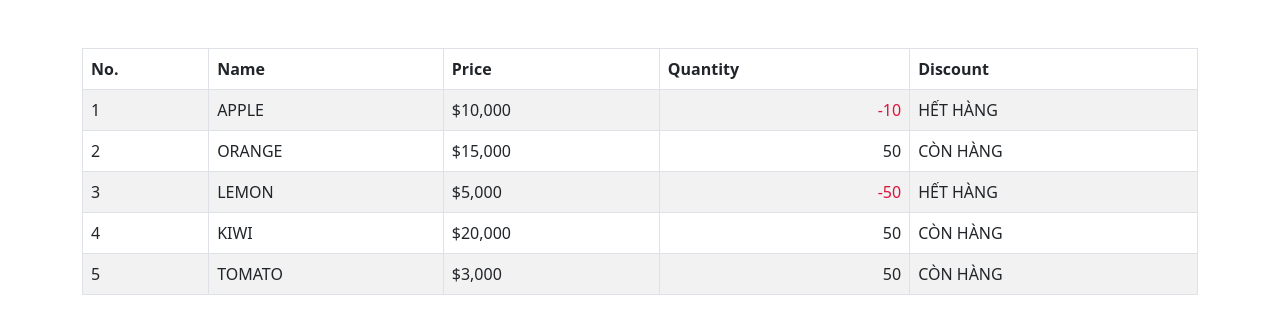
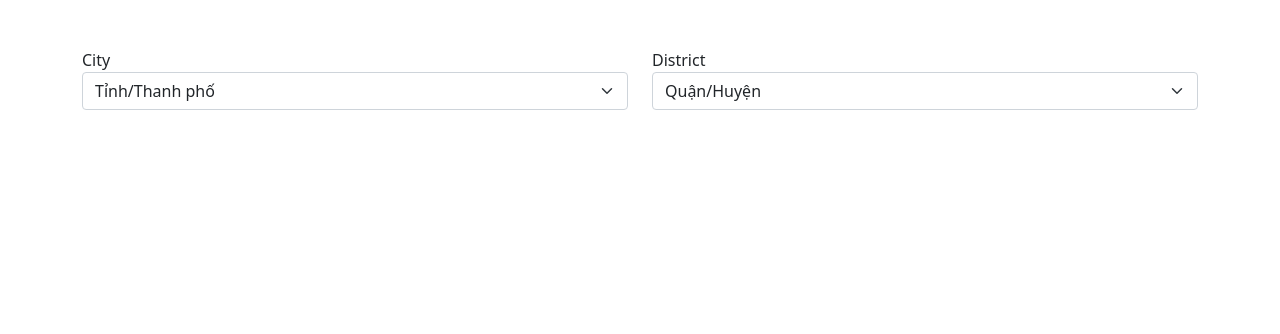
Before and after one commit to Tran-Du-Su/Angular12, an Angular app: page / in a window 1280 px wide. Shown: the top 334 px of the page. Built offline with nearby package versions, Linux system fonts and the light colour scheme.

Commit message:
SelectCityDistrict

```diff
--- a/src/app/home/home.component.html
+++ b/src/app/home/home.component.html
@@ -2,30 +2,20 @@
 
 <div class="container">
 
-<table class="table table-bordered table-striped mt-5">
-  <thead>
-    <tr>
-      <th>No.</th>
-      <th>Name</th>
-      <th>Price</th>
-      <th>Quantity</th>
-      <th>Discount</th>
-    </tr>
-  </thead>
+  <div class="mt-5 row">
+    <div class="col-6">
+      <label for="">City</label>
+      <select class="form-select" (change)="changeCity($event)">
+        <option *ngFor="let data of vietNamData" value="{{ data.city }}">{{ data.city }}</option>
+      </select>
+    </div>
 
-  <tbody>
-    <tr *ngFor="let juice of juices; let i = index">
-      <td>{{ i+1 }}</td>
-      <td>{{ juice.name | uppercase}}</td>
-      <td>{{ juice.price | currency: "USD": "symbol": "1.0"}}</td>
-      <td class="text-end" [ngClass] = "{ 'negative' : juice.quantity < 0 }">{{ juice.quantity }}</td>
-      <td>{{ juice.quantity | onsale | uppercase}}</td>
-      <!-- <td>
-        <span *ngIf="juice.discount">Discount</span>
-      </td> -->
-    </tr>
-  </tbody>
-
-</table>
+    <div class="col-6">
+      <label for="">District</label>
+      <select class="form-select" (change)="changeCity($event)">
+        <option *ngFor="let district of districts" value="{{ district }}">{{ district}}</option>
+      </select>
+    </div>
+  </div>
 
 </div>
--- a/src/app/home/home.component.ts
+++ b/src/app/home/home.component.ts
@@ -3,24 +3,137 @@ import { Component, OnInit } from '@angular/core';
 @Component({
   selector: 'app-home',
   templateUrl: './home.component.html',
-  styleUrls: ['./home.component.scss']
+  styleUrls: ['./home.component.scss'],
 })
 export class HomeComponent implements OnInit {
-
-  public name = 'Su';
-  public age = 23;
-  public juices = [
-    { name: 'Apple', price: 10000, quantity: -10, discount: true },
-    { name: 'Orange', price: 15000, quantity: 50 , discount: false},
-    { name: 'Lemon', price: 5000, quantity: -50, discount: true   },
-    { name: 'Kiwi', price: 20000, quantity: 50 , discount: false},
-    { name: 'Tomato', price: 3000, quantity: 50 , discount: false},
+  public districts: string[] = ['Quận/Huyện'];
+  public vietNamData = [
+    {city: 'Tỉnh/Thanh phố', district: ['Quận/Huyện']},
+    {
+      city: 'Huế',
+      district: [
+        'Thành phố Huế',
+        'Thị xã Hương Thủy',
+        'Huyện A Lưới',
+        'Huyện Nam Đông',
+        'Huyện Phong Điền',
+        'Huyện Phú Lộc',
+        'Huyện Phú Vang',
+        'Huyện Quảng Điền',
+      ],
+    },
+    {
+      city: 'Hà Nội',
+      district: [
+        'Quận Ba Đình',
+        'Huyện Ba Vì',
+        'Quận Bắc Từ Liêm',
+        'Quận Cầu Giấy',
+        'Huyện Chương Mỹ',
+        'Huyện Đan Phượng',
+        'Huyện Đông Anh',
+        'Quận Đống Đa',
+        'Huyện Gia Lâm',
+        'Quận Hà Đông',
+        'Quận Hai Bà Trưng',
+        'Huyện Hoài Đức',
+        'Quận Hoàn Kiếm',
+        'Quận Hoàng Mai',
+        'Quận Long Biên',
+        'Huyện Mê Linh',
+        'Huyện Mỹ Đức',
+        'Quận Nam Từ Liêm',
+        'Huyện Phú Xuyên',
+        'Huyện Phúc Thọ',
+        'Huyện Quốc Oai',
+        'Huyện Sóc Sơn',
+        'Thị xã Sơn Tây',
+        'Quận Tây Hồ',
+        'Huyện Thạch Thất',
+        'Huyện Thanh Oai',
+        'Huyện Thanh Trì',
+        'Quận Thanh Xuân',
+        'Huyện Thường Tín',
+        'Huyện Ứng Hòa',
+      ],
+    },
+    {
+      city: 'Hồ Chí Minh',
+      district: [
+        'Quận 1',
+        'Quận 2',
+        'Quận 3',
+        'Quận 4',
+        'Quận 5',
+        'Quận 6',
+        'Quận 7',
+        'Quận 8',
+        'Quận 9',
+        'Quận 10',
+        'Quận 11',
+        'Quận 12',
+        'Quận Bình Tân',
+        'Quận Bình Thạnh',
+        'Quận Gò Vấp',
+        'Quận Phú Nhuận',
+        'Quận Tân Bình',
+        'Quận Tân Phú',
+        'Quận Thủ Đức',
+        'Huyện Bình Chánh',
+        'Huyện Cần Giờ',
+        'Huyện Củ Chi',
+        'Huyện Hóc Môn',
+        'Huyện Nhà Bè',
+      ],
+    },
+    {
+      city: 'Đà Nẵng',
+      district: [
+        'Quận Cẩm Lệ',
+        'Quận Hải Châu',
+        'Quận Liên Chiểu',
+        'Quận Ngũ Hành Sơn',
+        'Quận Sơn Trà',
+        'Quận Thanh Khê',
+        'Huyện Hòa Vang',
+        'Huyện Hoàng Sa',
+      ],
+    },
+    {
+      city: 'Đồng Nai',
+      district: [
+        'Thành phố Biên Hòa',
+        'Thị xã Long Khánh',
+        'Quận Tân Phú',
+        'Huyện Cẩm Mỹ',
+        'Huyện Định Quán',
+        'Huyện Long Thành',
+        'Huyện Nhơn Trạch',
+        'Huyện Thống Nhất',
+        'Huyện Trảng Bom',
+        'Huyện Vĩnh Cửu',
+        'Huyện Xuân Lộc',
+      ],
+    },
   ];
 
-  constructor() { }
+  constructor() {}
 
-  ngOnInit(): void {
+  ngOnInit(): void {}
 
+  public changeCity(event: any): void {
+    const city = event.target.value;
+    if (!city) {
+      return;
+    }
+
+    // cách 1
+    // const search= this.vietNamData.filter(data => data.city === city);
+    // if (search && search.length > 0) {
+    //   this.districts = search[0].district;
+    // }
+
+    // cách 2
+    this.districts = this.vietNamData.find(data => data.city === city) ?.district || [];
   }
-
 }
```
